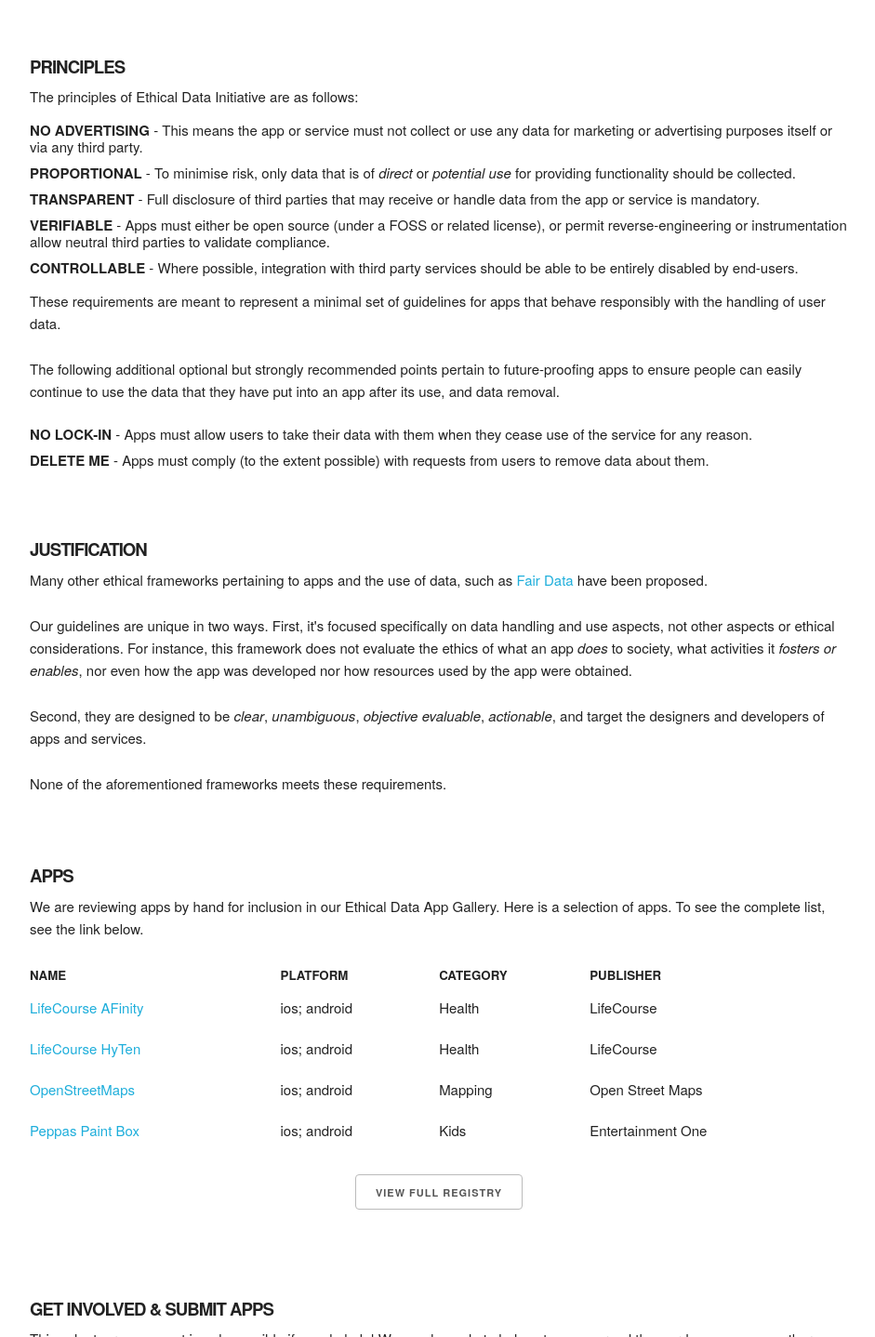
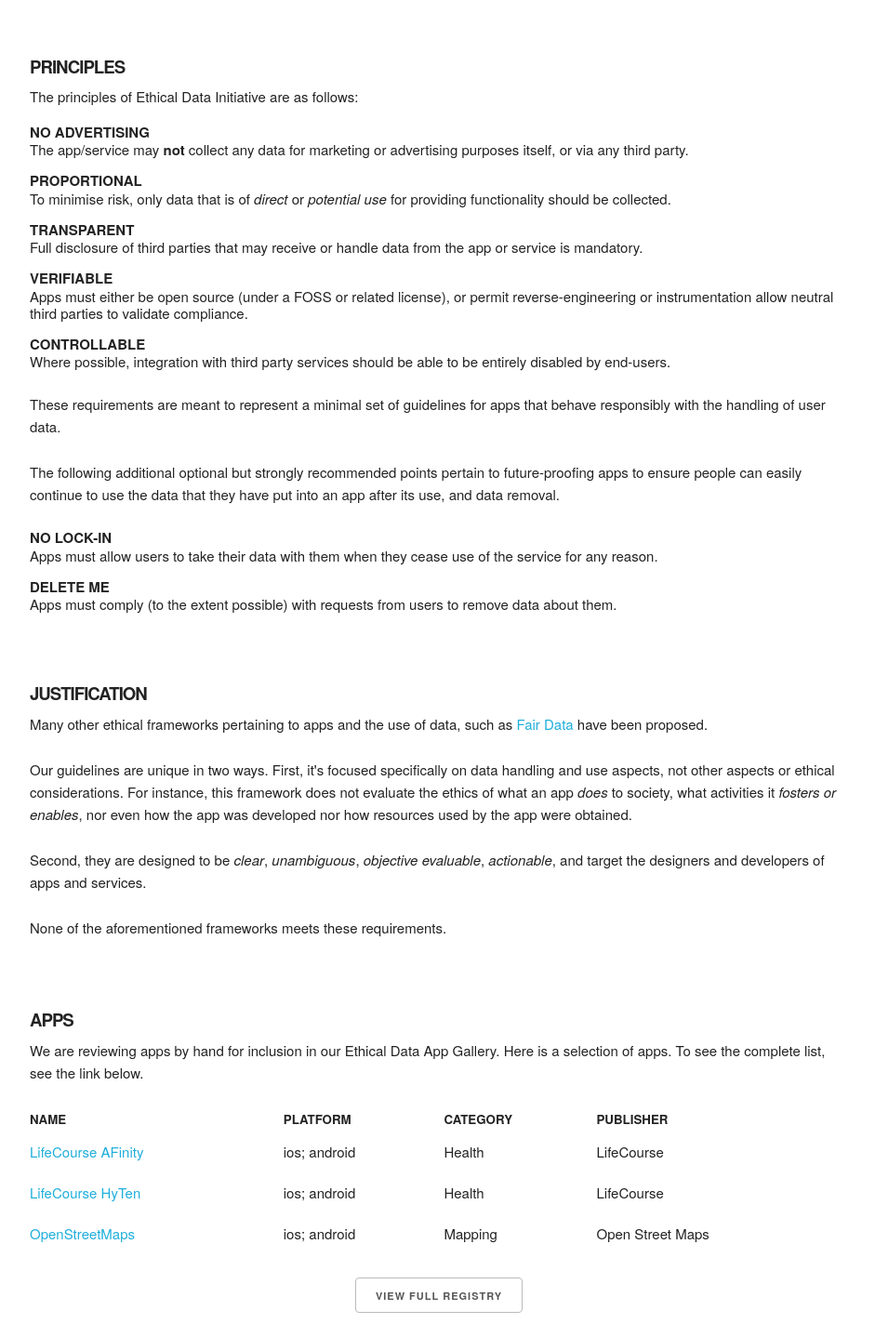
Before and after one commit to electronicmax/dogma95, a website: page www/index.html in a window 1280 px wide. Shown: the part 1100-2538 px from the top of the page at 93% size, without its empty margins (168-1109 px from the left). Drawn offline with nearby package versions, Linux system fonts and the light colour scheme; some packages are replaced by stand-ins of ours.

Commit message:
quickcommit

```diff
--- a/www/css/dogma95.less
+++ b/www/css/dogma95.less
@@ -155,6 +155,19 @@
   width: 80%;
 }
 
+dl {
+	margin:1.1em 0em;
+	dt {
+		margin-bottom:0px;
+		line-height:1.3em;
+	}
+	dd {
+		margin-left:0px;
+		margin-bottom:1em;
+		line-height:1.2em;
+	}
+}
+
 table.reglist {
 	width:100%;
 	thead td {
--- a/www/data/db.json
+++ b/www/data/db.json
@@ -26,15 +26,6 @@
 			"publisher":"Open Street Maps",
 			"versions":["1.2.0"],
 			"platforms":["ios","android"]
-		},
-		{
-			"id":"peppapb",
-			"name":"Peppas Paint Box",
-			"category":"Kids",
-			"url":"",
-			"publisher":"Entertainment One",
-			"versions":["1.2.2"],
-			"platforms":["ios","android"]
 		}
 	]
 }
--- a/www/tmpl/main.html
+++ b/www/tmpl/main.html
@@ -29,24 +29,39 @@
 	<div class="section" id="principles">
 		<h2>Principles</h2>
 		The principles of Ethical Data Initiative are as follows:
-		<ul>
-			<li><span class='prin'>No advertising</span> - This means the app or service must not collect or use any data for marketing or advertising purposes itself or via any third party. </li>
-			<li><span class="prin">Proportional</span> - To minimise risk, only data that is of <i>direct</i> or <i>potential use</i> for providing functionality should be collected.
-			</li>
-			<li><span class="prin">Transparent</span> - Full disclosure of third parties that may receive or handle data from the app or service is mandatory.
-			</li>
-			<li><span class="prin">Verifiable</span> -  Apps must either be open source (under a FOSS or related license), or permit reverse-engineering or instrumentation allow neutral third parties to validate compliance.</li>
-			<li><span class="prin">Controllable</span> - Where possible, integration with third party services should be able to be entirely disabled by end-users.</li>
-		</ul>
+		<dl>
+			<dt class="prin">No advertising</dt>
+			<dd>
+			The app/service may <b>not</b> collect any data for marketing or advertising purposes  itself, or via any third party.
+			</dd>
+
+			<dt class="prin">Proportional</dt>
+			<dd>
+			To minimise risk, only data that is of <i>direct</i> or <i>potential use</i> for providing functionality should be collected.
+			</dd>
+
+			<dt class="prin">Transparent</dt>
+			<dd>
+			Full disclosure of third parties that may receive or handle data from the app or service is mandatory.
+			</dd>
+
+			<dt class="prin">Verifiable</dt>
+			<dd>Apps must either be open source (under a FOSS or related license), or permit reverse-engineering or instrumentation allow neutral third parties to validate compliance.</dd>
+
+			<dt class="prin">Controllable</dt>
+			<dd>Where possible, integration with third party services should be able to be entirely disabled by end-users.</dd>
+		</dl>
 
 		<p>	These requirements are meant to represent a minimal set of guidelines for apps that behave responsibly with the handling of user data. </p>
 
 		<p>The following additional optional but strongly recommended points pertain to future-proofing apps to ensure people can easily continue to use the data that they have put into an app after its use, and data removal. </p>
 
-		<ul>
-			<li><span class="prin">No Lock-In</span> -  Apps must allow users to take their data with them when they cease use of the service for any reason. </li>
-			<li><span class="prin">Delete Me</span> - Apps must comply (to the extent possible) with requests from users to remove data about them.</li>
-		</ul>
+		<dl>
+			<dt class="prin">No Lock-In</dt>
+			<dd>Apps must allow users to take their data with them when they cease use of the service for any reason. </dd>
+			<dt class="prin">Delete Me</dt>
+			<dd>Apps must comply (to the extent possible) with requests from users to remove data about them.</dd>
+		</dl>
 
 		<p></p>
 	</div>
```
